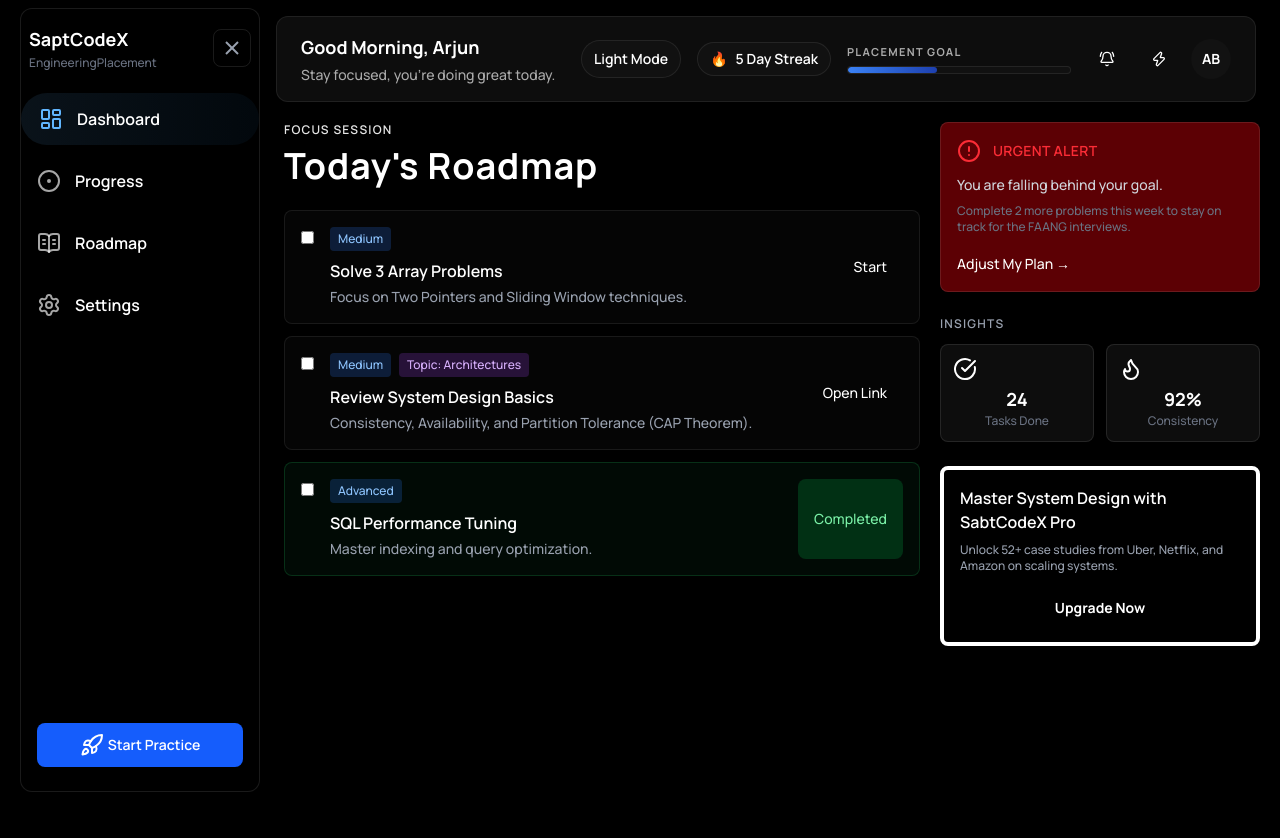
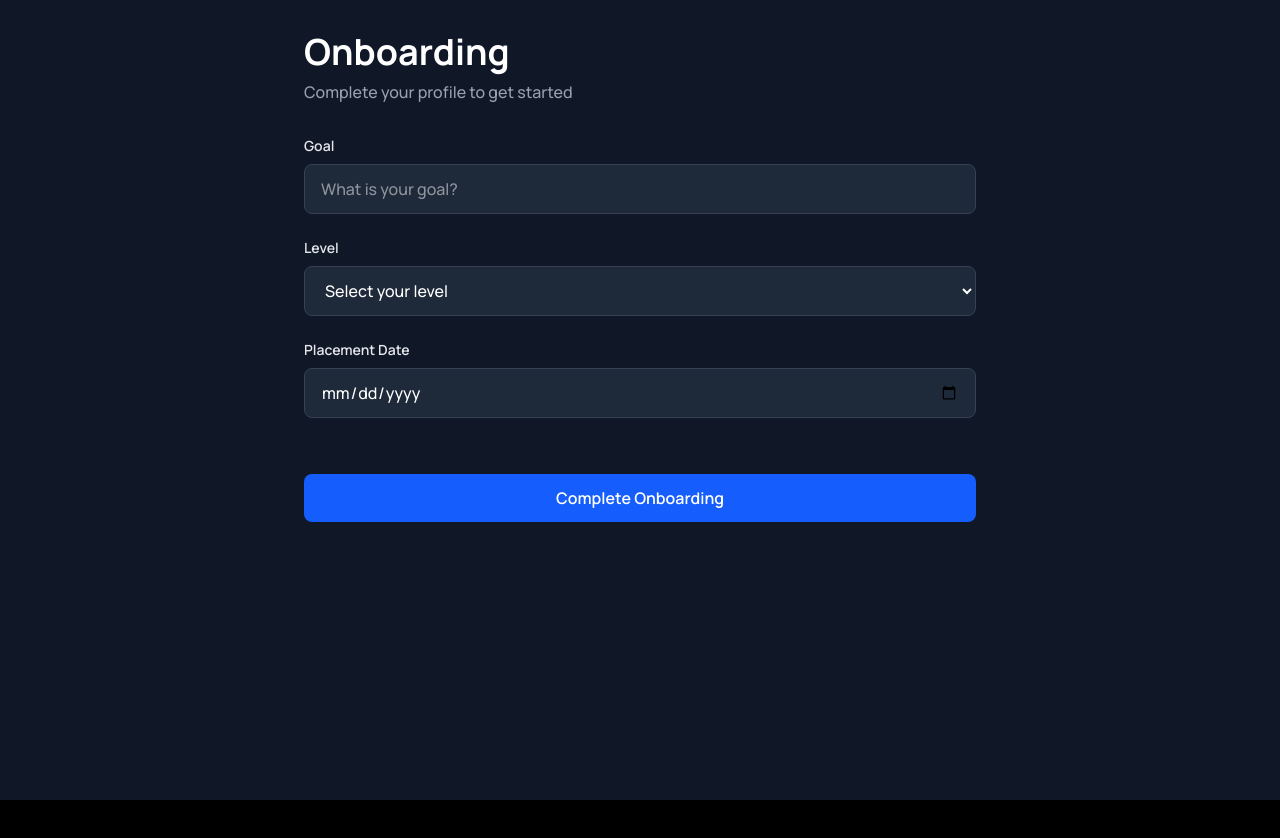
Before and after one commit to kundangosavii/SaptCodex, a React app in the folder Frontend/: page /dashboard in a window 1280 px wide. Shown: the top 838 px of the page. After the commit the page ends 800 px from the top, so only its background shows below. Built offline with nearby package versions, Linux system fonts and the light colour scheme; sample sign-in values are in the browser's storage; the HTML template or start-up script is replaced by a standard one.

Commit message:
feat: integrate Onboarding component into Dashboard with local storage handling

```diff
--- a/Frontend/src/modules/dashboard/Dashboard.jsx
+++ b/Frontend/src/modules/dashboard/Dashboard.jsx
@@ -1,6 +1,7 @@
 import React, { useEffect, useState } from 'react'
 import './Dashboard.css'
 import Topbar from './Topbar.jsx'
+import Onboarding from './Onboarding.jsx'
 
 import { LayoutDashboard, CircleDot, BookOpenText, Settings, Rocket, CircleAlert, CircleCheckBig, Flame } from 'lucide-react'
 
@@ -21,6 +22,12 @@ const XIcon = () => (
 
 export default function Dashboard() {
 	const [sidebarOpen, setSidebarOpen] = useState(true)
+	const [isOnboarded, setIsOnboarded] = useState(() => {
+		if (typeof window === 'undefined') {
+			return false
+		}
+		return JSON.parse(window.localStorage.getItem('isOnboarded') || 'false')
+	})
 	const [theme, setTheme] = useState(() => {
 		if (typeof window === 'undefined') {
 			return 'dark'
@@ -35,6 +42,14 @@ export default function Dashboard() {
 		document.documentElement.classList.toggle('dark', isDark)
 		window.localStorage.setItem('dashboard-theme', theme)
 	}, [isDark, theme])
+
+	useEffect(() => {
+		window.localStorage.setItem('isOnboarded', JSON.stringify(isOnboarded))
+	}, [isOnboarded])
+
+	const handleOnboardingComplete = () => {
+		setIsOnboarded(true)
+	}
 
 	const toggleTheme = () => {
 		setTheme((currentTheme) => (currentTheme === 'dark' ? 'light' : 'dark'))
@@ -54,6 +69,10 @@ export default function Dashboard() {
 		<div
 			className="dashboard-shell flex min-h-screen flex-col overflow-x-hidden"
 		>
+			{!isOnboarded ? (
+				<Onboarding onComplete={handleOnboardingComplete} theme={theme} />
+			) : (
+				<>
 					<Topbar sidebarOpen={sidebarOpen} theme={theme} onThemeToggle={toggleTheme} />
 
 					<div
@@ -105,7 +124,7 @@ export default function Dashboard() {
 
 						{/* Bottom Button */}
 						<div className="mt-auto pt-4 mb-6 m-4">
-							<button className="bg-blue-600 w-full flex gap-1 items-center justify-center p-2.5 rounded-lg from-accent to-accent-deep font-semibold text-sm border-none cursor-pointer shadow-lg hover:shadow-xl transition-shadow">
+							<button className="bg-gradient from-blue-600 to-blue-700 w-full flex gap-1 items-center justify-center p-2.5 rounded-lg font-semibold text-sm border-none cursor-pointer shadow-lg hover:shadow-xl transition-shadow text-white">
 								<span className="text-sm"><Rocket /></span>
 								{sidebarOpen && <span>Start Practice</span>}
 							</button>
@@ -129,10 +148,10 @@ export default function Dashboard() {
 									{tasks.map((task) => (
 										<article
 											key={task.id}
-											className={`task-card ${task.status} flex gap-4 p-4 rounded-lg border transition-all ${isDark ? 'text-white' : 'text-slate-900'}`}
+										className={`task-card ${task.status} flex gap-4 p-4 rounded-lg border ${isDark ? 'bg-white/5 border-white/10' : 'bg-slate-50 border-slate-200'} transition-all ${isDark ? 'text-white' : 'text-slate-900'}`}
 										>
 											<div className="flex items-start pt-1">
-												<input type="checkbox" className="cursor-pointer" />
+													<input type="checkbox" className={`cursor-pointer appearance-none w-5 h-5 rounded border-2 ${isDark ? 'bg-gray-800 border-gray-600 checked:bg-blue-600 checked:border-blue-600' : 'bg-white border-slate-300 checked:bg-blue-600 checked:border-blue-600'} transition-colors`} />
 											</div>
 											<div className="flex-1">
 												<div className="flex gap-2 mb-2">
@@ -166,9 +185,9 @@ export default function Dashboard() {
 						</div>
 
 						{/* Right Column */}
-						<aside>
+						<aside className={`space-y-6 ${isDark ? '' : ''}`}>
 							{/* Alert Section */}
-							<section className={`rounded-lg p-4 mb-6 border ${isDark ? 'bg-red-600/40 border-white/10' : 'bg-red-50 border-red-200'}`}>
+									<section className={`rounded-lg p-4 mb-6 border-2 ${isDark ? 'bg-red-600/40 border-red-500/30' : 'bg-red-50 border-red-200'}`}>
 								<div className="flex items-center gap-3 mb-3">
 									<div className={`text-xl ${isDark ? 'text-red-500' : 'text-red-600'}`}><CircleAlert /></div>
 									<h4 className={`font-semibold text-sm uppercase tracking-wide ${isDark ? 'text-red-500' : 'text-red-600'}`}>URGENT ALERT</h4>
@@ -179,15 +198,15 @@ export default function Dashboard() {
 							</section>
 
 							{/* Insights Section */}
-							<section className="mb-6">
+									<section className={`mb-6 rounded-lg p-4 border-2 ${isDark ? 'border-white/10 bg-white/5' : 'border-slate-200 bg-slate-50'}`}>
 										<h4 className={`text-xs font-semibold uppercase tracking-widest mb-3 ${isDark ? 'text-gray-400' : 'text-slate-500'}`}>INSIGHTS</h4>
 										<div className="grid grid-cols-2 gap-3">
-									<div className={`rounded-lg p-3 text-center ${isDark ? 'bg-white/5 border border-white/10' : 'bg-white border border-slate-200 shadow-sm'}`}>
+											<div className={`rounded-lg p-3 text-center ${isDark ? 'bg-white/5 border-2 border-white/10' : 'bg-white border-2 border-slate-200 shadow-sm'}`}>
 										<div className="text-2xl mb-1"><CircleCheckBig /></div>
 										<div className={`font-bold text-lg ${isDark ? 'text-white' : 'text-slate-900'}`}>24</div>
 										<div className={`text-xs ${isDark ? 'text-gray-500' : 'text-slate-500'}`}>Tasks Done</div>
 									</div>
-									<div className={`rounded-lg p-3 text-center ${isDark ? 'bg-white/5 border border-white/10' : 'bg-white border border-slate-200 shadow-sm'}`}>
+									<div className={`rounded-lg p-3 text-center ${isDark ? 'bg-white/5 border-2 border-white/10' : 'bg-white border-2 border-slate-200 shadow-sm'}`}>
 										<div className="text-2xl mb-1"><Flame /></div>
 										<div className={`font-bold text-lg ${isDark ? 'text-white' : 'text-slate-900'}`}>92%</div>
 										<div className={`text-xs ${isDark ? 'text-gray-500' : 'text-slate-500'}`}>Consistency</div>
@@ -196,10 +215,10 @@ export default function Dashboard() {
 							</section>
 
 							{/* Premium Section */}
-							<section className={`rounded-lg p-4 border-4 ${isDark ? 'bg-linear-to-br from-accent/20 to-accent-deep/20 border-accent/30' : 'bg-white border-slate-200 shadow-sm'}`}>
+							<section className={`rounded-lg p-4 border-4 ${isDark ? 'bg-gradient from-accent/20 to-accent-deep/20 border-accent/30' : 'bg-slate-50 border-slate-300'}`}>
 								<h4 className={`font-semibold mb-2 ${isDark ? 'text-white' : 'text-slate-900'}`}>Master System Design with<br/>SabtCodeX Pro</h4>
 								<p className={`text-xs mb-4 ${isDark ? 'text-gray-400' : 'text-slate-600'}`}>Unlock 52+ case studies from Uber, Netflix, and Amazon on scaling systems.</p>
-								<button className={`w-full bg-accent ${isDark ? 'text-white' : 'text-slate-900'} font-bold py-2 rounded-lg hover:bg-accent/90 transition-colors text-sm`}>
+								<button className={`w-full font-bold py-2 px-4 rounded-lg transition-colors text-sm ${isDark ? 'bg-accent text-white hover:bg-accent/90' : 'bg-blue-600 text-white hover:bg-blue-700'}`}>
 									Upgrade Now
 								</button>
 							</section>
@@ -207,6 +226,8 @@ export default function Dashboard() {
 					</div>
 				</main>
 			</div>
+			</>
+			)}
 	</div>
 	)
 }
--- a/Frontend/src/modules/dashboard/Onboarding.jsx
+++ b/Frontend/src/modules/dashboard/Onboarding.jsx
@@ -1,11 +1,13 @@
 import React, { useState } from 'react'
 
-function Onboarding() {
+function Onboarding({ onComplete, theme = 'dark' }) {
   const [formData, setFormData] = useState({
     goal: '',
     level: '',
     placementDate: ''
   })
+
+  const isDark = theme === 'dark'
 
   const handleChange = (e) => {
     const { name, value } = e.target
@@ -18,18 +20,21 @@ function Onboarding() {
   const handleSubmit = (e) => {
     e.preventDefault()
     console.log('Form Data:', formData)
+    if (onComplete) {
+      onComplete()
+    }
   }
 
   return (
     <>
-      <div className='min-h-screen bg-gray-900 text-white p-8'>
+      <div className={`min-h-screen ${isDark ? 'bg-gray-900 text-white' : 'bg-white text-slate-900'} p-8`}>
         <div className='max-w-2xl mx-auto'>
-          <h1 className='text-4xl font-bold mb-2 text-white'>Onboarding</h1>
-          <p className='text-gray-400 mb-8'>Complete your profile to get started</p>
+          <h1 className={`text-4xl font-bold mb-2 ${isDark ? 'text-white' : 'text-slate-900'}`}>Onboarding</h1>
+          <p className={`mb-8 ${isDark ? 'text-gray-400' : 'text-slate-600'}`}>Complete your profile to get started</p>
 
           <form onSubmit={handleSubmit} className='space-y-6'>
             <div className='flex flex-col'>
-              <label htmlFor="goal" className='text-sm font-semibold text-gray-200 mb-2'>
+              <label htmlFor="goal" className={`text-sm font-semibold mb-2 ${isDark ? 'text-gray-200' : 'text-slate-700'}`}>
                 Goal
               </label>
               <input
@@ -39,12 +44,12 @@ function Onboarding() {
                 value={formData.goal}
                 onChange={handleChange}
                 placeholder='What is your goal?'
-                className='px-4 py-3 bg-gray-800 text-white border border-gray-700 rounded-lg focus:outline-none focus:ring-2 focus:ring-blue-500 focus:border-transparent transition duration-200'
+                className={`px-4 py-3 border rounded-lg focus:outline-none focus:ring-2 focus:ring-blue-500 focus:border-transparent transition duration-200 ${isDark ? 'bg-gray-800 text-white border-gray-700' : 'bg-slate-50 text-slate-900 border-slate-300'}`}
               />
             </div>
 
             <div className='flex flex-col'>
-              <label htmlFor="level" className='text-sm font-semibold text-gray-200 mb-2'>
+              <label htmlFor="level" className={`text-sm font-semibold mb-2 ${isDark ? 'text-gray-200' : 'text-slate-700'}`}>
                 Level
               </label>
               <select
@@ -52,7 +57,7 @@ function Onboarding() {
                 name='level'
                 value={formData.level}
                 onChange={handleChange}
-                className='px-4 py-3 bg-gray-800 text-white border border-gray-700 rounded-lg focus:outline-none focus:ring-2 focus:ring-blue-500 focus:border-transparent transition duration-200 cursor-pointer'
+                className={`px-4 py-3 border rounded-lg focus:outline-none focus:ring-2 focus:ring-blue-500 focus:border-transparent transition duration-200 cursor-pointer ${isDark ? 'bg-gray-800 text-white border-gray-700' : 'bg-slate-50 text-slate-900 border-slate-300'}`}
               >
                 <option value=''>Select your level</option>
                 <option value='beginner'>Beginner</option>
@@ -62,7 +67,7 @@ function Onboarding() {
             </div>
 
             <div className='flex flex-col'>
-              <label htmlFor="placementDate" className='text-sm font-semibold text-gray-200 mb-2'>
+              <label htmlFor="placementDate" className={`text-sm font-semibold mb-2 ${isDark ? 'text-gray-200' : 'text-slate-700'}`}>
                 Placement Date
               </label>
               <input
@@ -71,7 +76,7 @@ function Onboarding() {
                 name='placementDate'
                 value={formData.placementDate}
                 onChange={handleChange}
-                className='px-4 py-3 bg-gray-800 text-white border border-gray-700 rounded-lg focus:outline-none focus:ring-2 focus:ring-blue-500 focus:border-transparent transition duration-200'
+                className={`px-4 py-3 border rounded-lg focus:outline-none focus:ring-2 focus:ring-blue-500 focus:border-transparent transition duration-200 ${isDark ? 'bg-gray-800 text-white border-gray-700' : 'bg-slate-50 text-slate-900 border-slate-300'}`}
               />
             </div>
 
```
Lines whose indentation alone changed are shown as unchanged.
